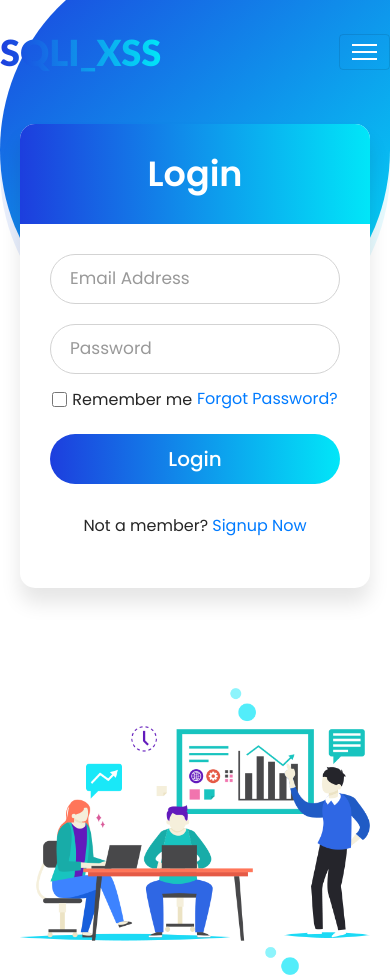
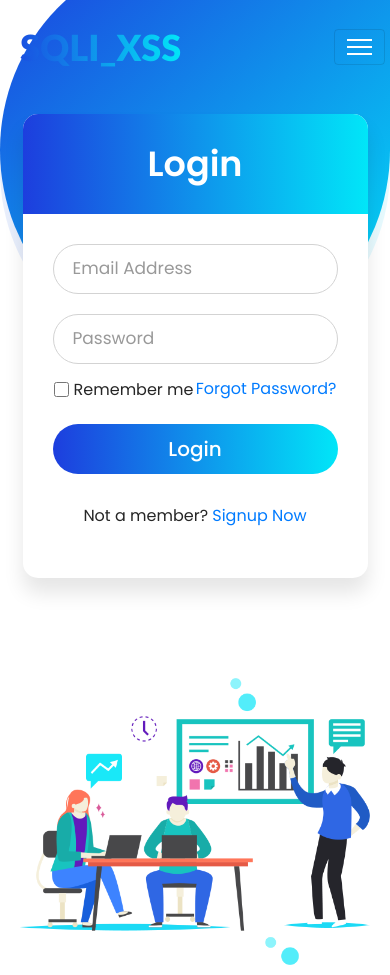
Before and after one commit to Fo4tun3/sqli-xss-detection-api, a plain HTML site: page frontend/login.html in a window 390 px wide. Drawn offline with Linux system fonts and the light colour scheme.

Commit message:
made respoonsive adjusments

```diff
--- a/frontend/login.html
+++ b/frontend/login.html
@@ -218,6 +218,20 @@
         .container-fluid {
             padding: 0px;
         }
+
+        @media screen and (max-width: 700px) {
+            .wrapper{
+                width: 345px;
+            }
+
+            .navbar-brand {
+                /* border: 1px solid red; */
+                padding: 0 0 0 20px;
+              }
+              .navbar-toggler {
+                margin-right: 5px;
+              }
+        }
     </style>
 
     <script>
--- a/frontend/passcss/style.css
+++ b/frontend/passcss/style.css
@@ -95,3 +95,17 @@ form .input-field {
 .button input:hover {
   background-color: #0e4bf1;
 }
+
+@media screen and (max-width: 700px) {
+  .wrapper{
+      width: 300px;
+  }
+
+  .navbar-brand {
+      /* border: 1px solid red; */
+      padding: 0 0 0 20px;
+    }
+    .navbar-toggler {
+      margin-right: 5px;
+    }
+}
```
Also changed, not shown: frontend/signup.html (+14 -2 lines).
